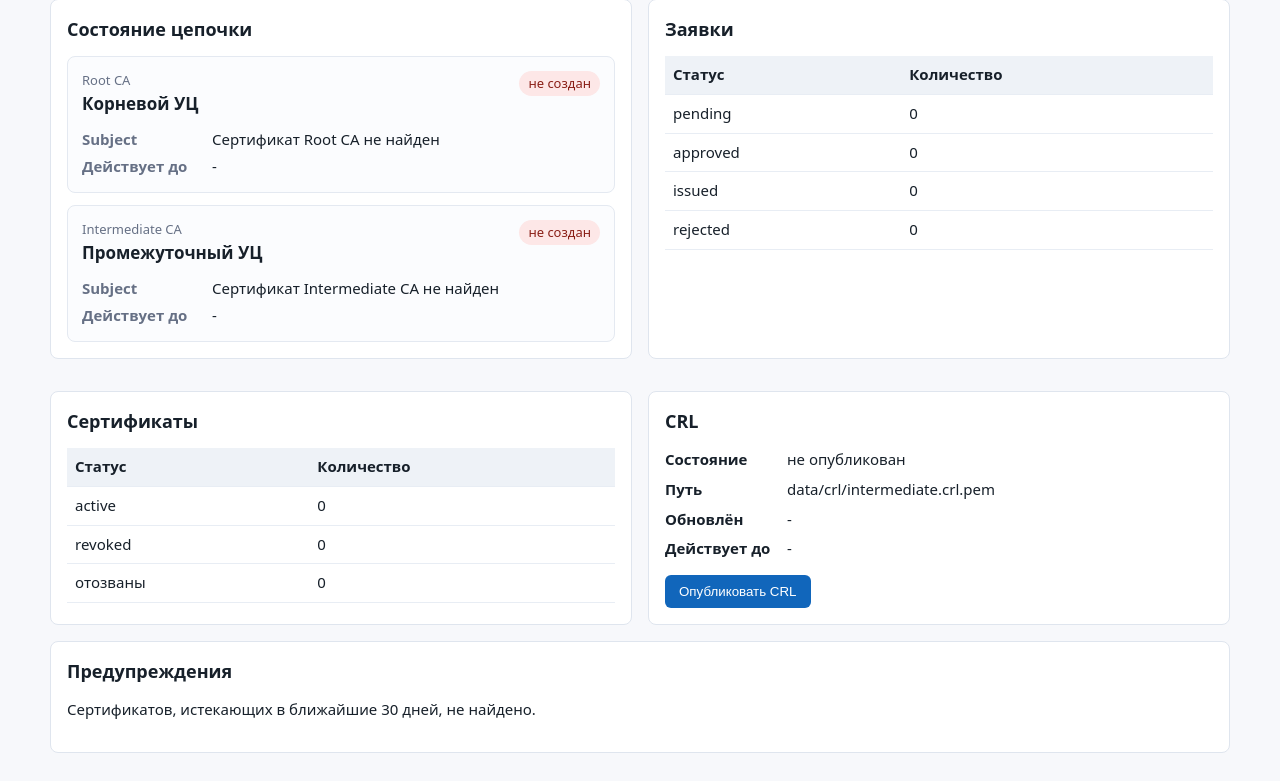
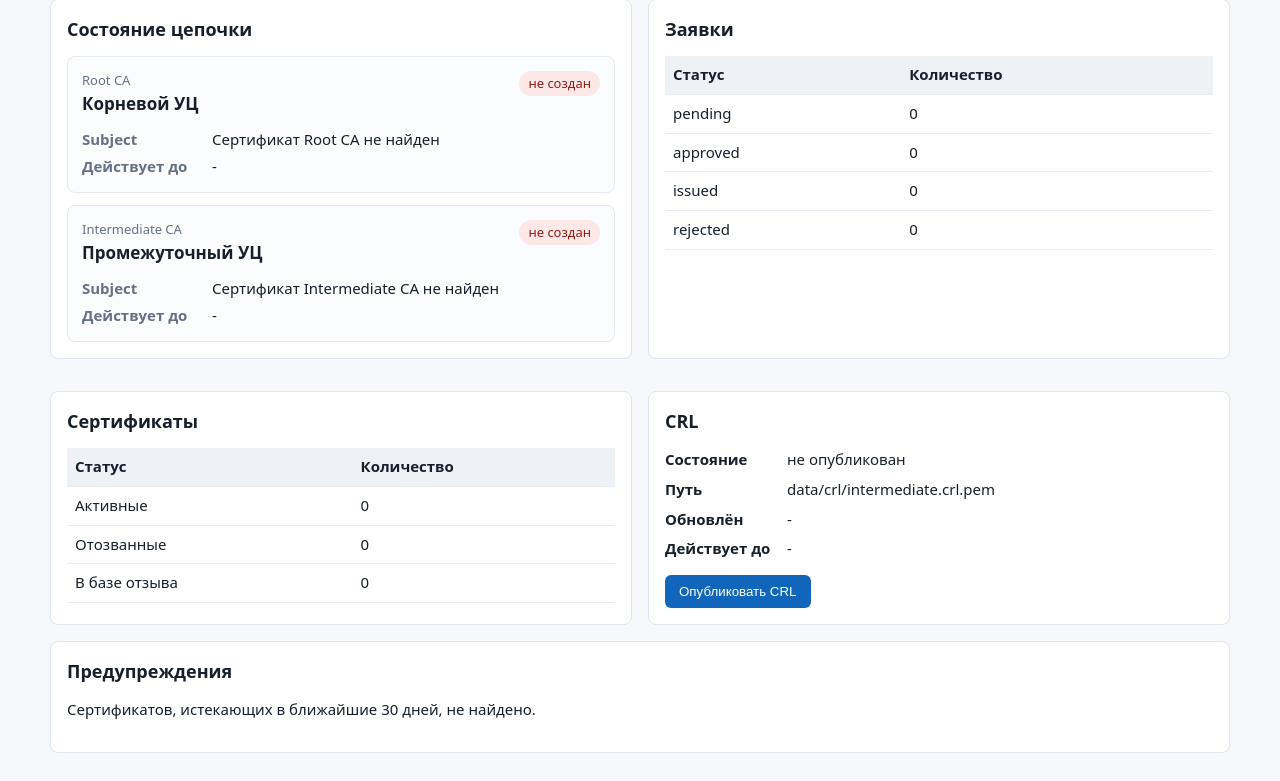
Before and after one commit to Tap4anskiy/pkica, a FastAPI app: page / in a window 1280 px wide. Shown: the part 315-1096 px from the top of the page. Run offline with FastAPI, Linux system fonts and the light colour scheme.

Commit message:
Rename dashboard certificate status labels

```diff
--- a/pkica/web/templates/dashboard.html
+++ b/pkica/web/templates/dashboard.html
@@ -70,9 +70,9 @@
     <h2>Сертификаты</h2>
     <table class="compact-table">
       <tr><th>Статус</th><th>Количество</th></tr>
-      <tr><td>active</td><td>{{ status.certificate_stats.get("issued", 0) }}</td></tr>
-      <tr><td>revoked</td><td>{{ status.certificate_stats.get("revoked", 0) }}</td></tr>
-      <tr><td>отозваны</td><td>{{ status.revocations_total }}</td></tr>
+      <tr><td>Активные</td><td>{{ status.certificate_stats.get("issued", 0) }}</td></tr>
+      <tr><td>Отозванные</td><td>{{ status.certificate_stats.get("revoked", 0) }}</td></tr>
+      <tr><td>В базе отзыва</td><td>{{ status.revocations_total }}</td></tr>
     </table>
   </article>
 
```
